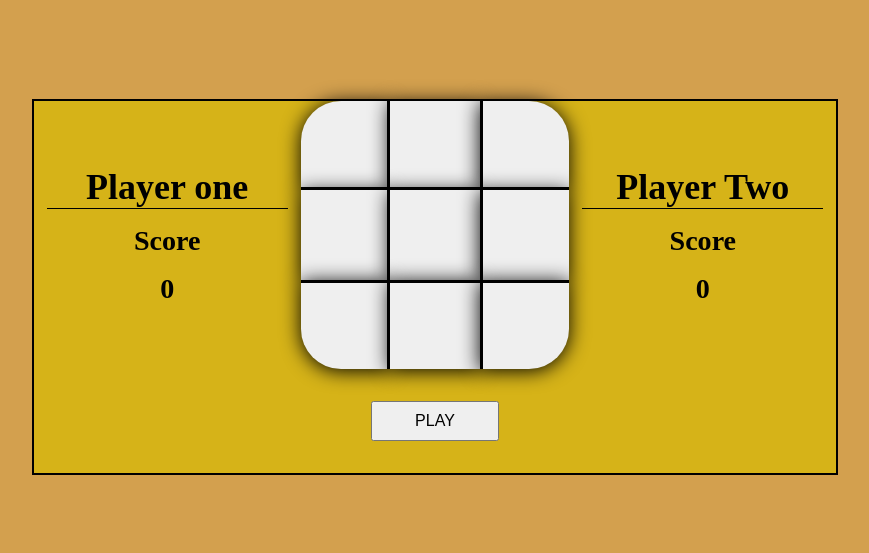
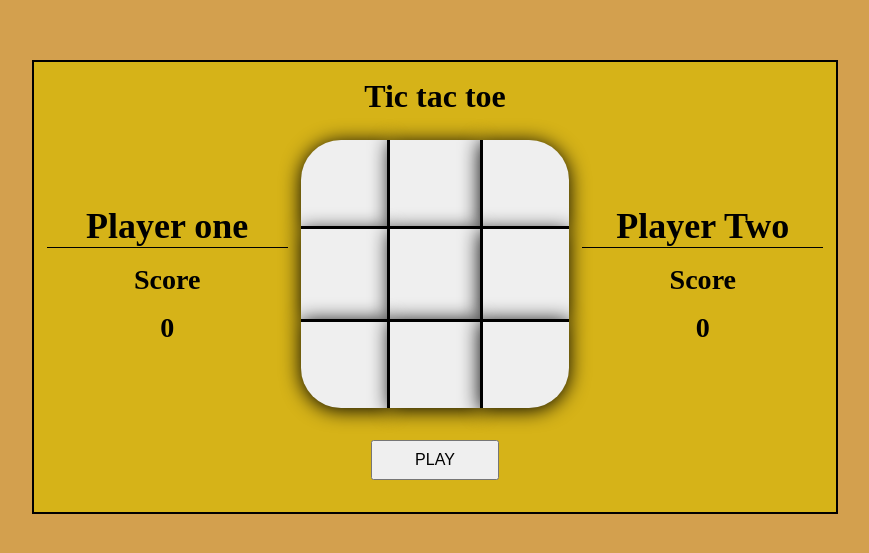
Before and after one commit to Kiwasthal/tic-tac-toe, a plain HTML site: page index.html in a window 1280 px wide. Shown: the part 113-666 px from the top of the page, without its empty margins (205-1074 px from the left). Drawn offline with Linux system fonts and the light colour scheme.

Commit message:
Updated css

```diff
--- a/index.html
+++ b/index.html
@@ -11,6 +11,9 @@
 <body>
 
     <div class="middle-modal">
+        <div class="upper-space">
+            <h1>Tic tac toe</h1>
+        </div>
         <div class="playerOne-modal">
             <h2>Player one</h2>
             <h3>Score</h3>
--- a/styles.css
+++ b/styles.css
@@ -13,9 +13,23 @@ body {
     width: 100vw;
 }
 
+.upper-space {
+    grid-area: 1 / 1 / 2 / 4;
+    display: flex;
+    justify-content: center;
+    background-color: rgb(214, 179, 24);
+    padding: 2vh;
+    border-top: 2px solid black;
+    border-left: 2px solid black;
+    border-right: 2px solid black;
+}
+
+
+
 .middle-modal  {
     display: grid;
     grid-template-columns: 1fr 1fr 1fr;
+    grid-template-rows: 10vh ;
 }
 
 .game-board {
@@ -25,11 +39,8 @@ body {
     align-items: center;
     width: 21vw;
     height: auto;
-    background-color: rgb(214, 179, 24);;
-    border: 2px solid black;
-    border-left: 0px;
-    border-right: 0px;
-    border-bottom: none;
+    background-color: rgb(214, 179, 24);
+    grid-area: 2/2/3/3;
 }
 
 .playerOne-modal,.playerTwo-modal {
@@ -40,17 +51,19 @@ body {
     font-size: 1.5em;
     background-color: rgb(214, 179, 24);
     gap: 2vh;
-    border: 2px solid black;
-    border-bottom: none;
     justify-content: center;
 }
 
 .playerOne-modal {
-    border-right: none
+    border-right: none;
+    grid-area: 2/1/3/2;
+    border-left: 2px solid black;
 }
 
 .playerTwo-modal {
-    border-left: none
+    border-left: none;
+    grid-area: 2/3/3/4;
+    border-right: 2px solid black;
 }
 
 h2 {
```
